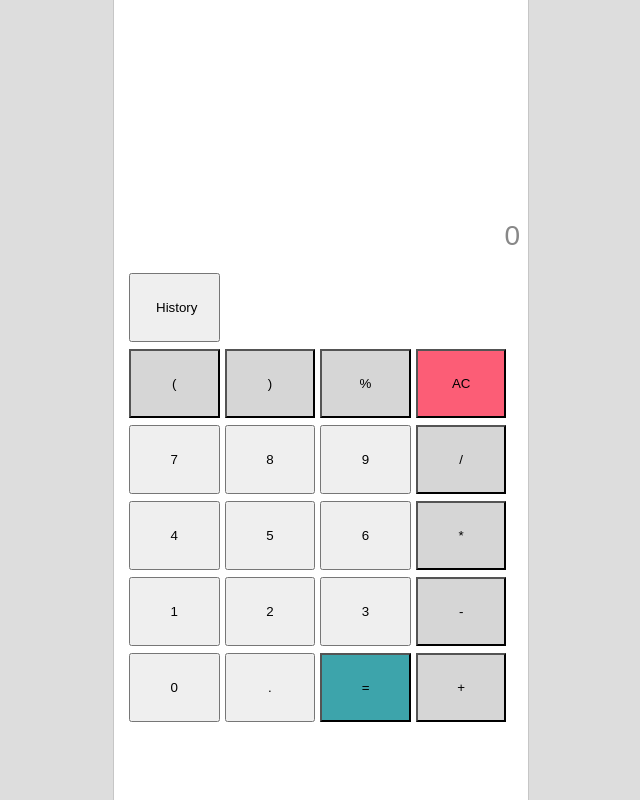
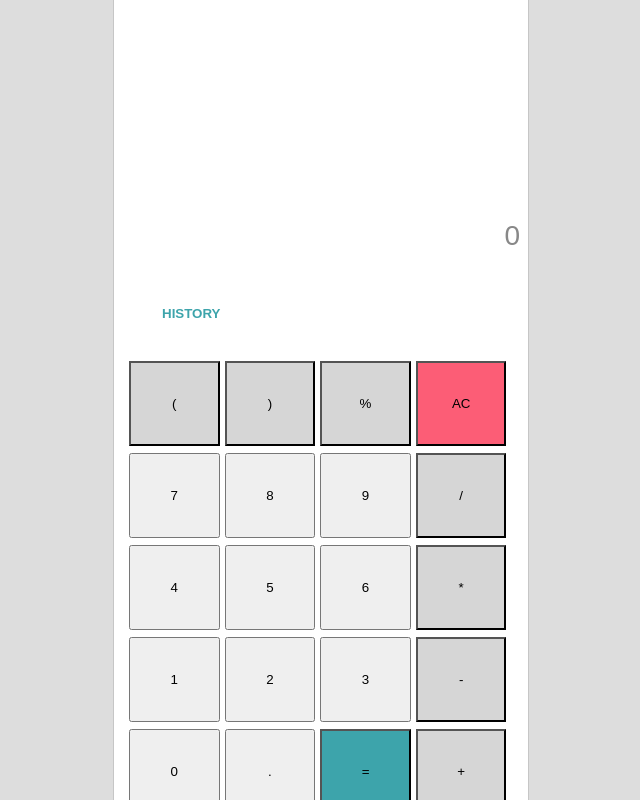
Before and after one commit to Hashim-Aziz/Calculator-App, a React (Create React App) app: page / in a window 1280 px wide. Shown: the whole page, without its empty margins (319-959 px from the left). Built offline with nearby package versions, Linux system fonts and the light colour scheme.

Commit message:
working on buttons and design

```diff
--- a/src/Buttons.js
+++ b/src/Buttons.js
@@ -4,7 +4,7 @@ const Buttons = () => {
   return (
     <>
       <div className="div-bg">
-        <button className="btn mg-lft">History</button>
+        <button className="btn his-btn mg-lft">HISTORY</button>
       </div>
       <div className="div-bg">
         <button className="btn mg-top bg-gray mg-lft">(</button>
--- a/src/index.css
+++ b/src/index.css
@@ -38,7 +38,8 @@ code {
 }
 .btn {
   width: 23%;
-  padding: 25px;
+  padding: 33px;
+  cursor: pointer;
 }
 .bg-gray {
   background-color: #d6d6d6;
@@ -74,3 +75,10 @@ code {
   transform: translate(-50%, -50%);
   background-color: white;
 }
+
+.his-btn {
+  color: #3da4ab;
+  border: none;
+  background: white;
+  font-weight: bold;
+}
```
